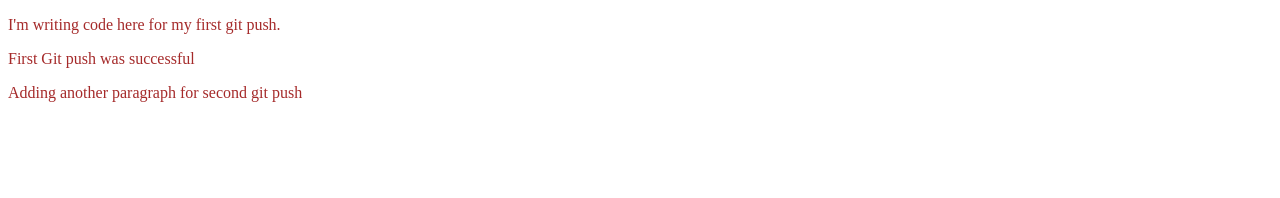
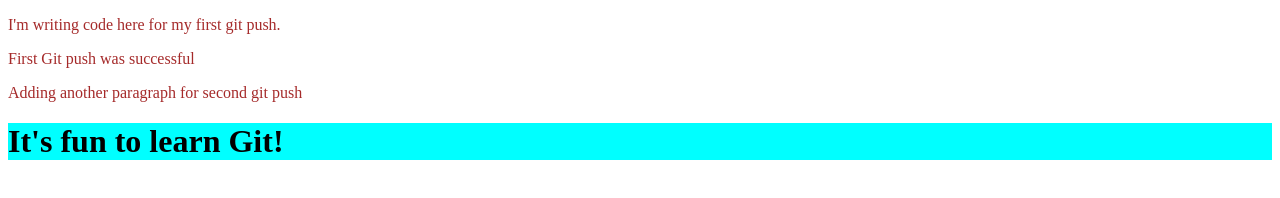
Before and after one commit to HellFire32/my-first-repo, a plain HTML site: page index.html in a window 1280 px wide. Drawn offline with Linux system fonts and the light colour scheme.

Commit message:
Adding bgcolor

```diff
--- a/index.html
+++ b/index.html
@@ -11,5 +11,6 @@
     <p>I'm writing code here for my first git push.</p>
     <p>First Git push was successful</p>
     <p>Adding another paragraph for second git push</p>
+    <h1>It's fun to learn Git!</h1>
 </body>
 </html>
--- a/style.css
+++ b/style.css
@@ -1,3 +1,6 @@
 p{
     color: brown;
 }
+h1{
+    background-color: aqua;
+}
```
